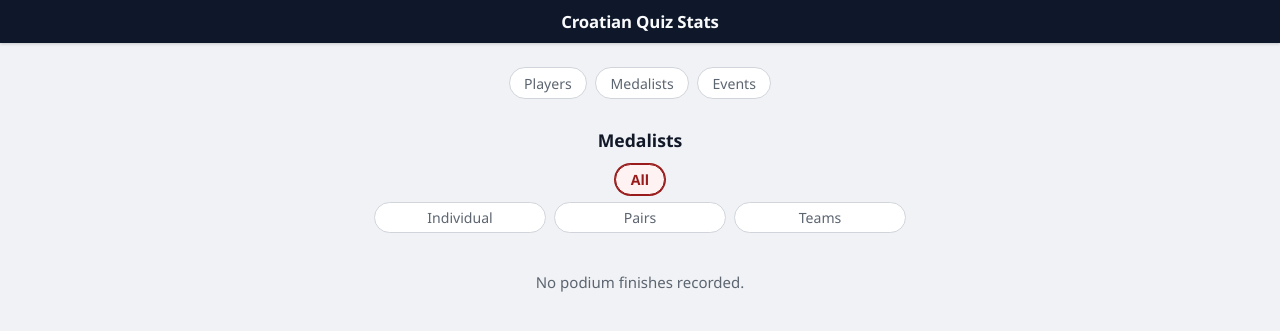
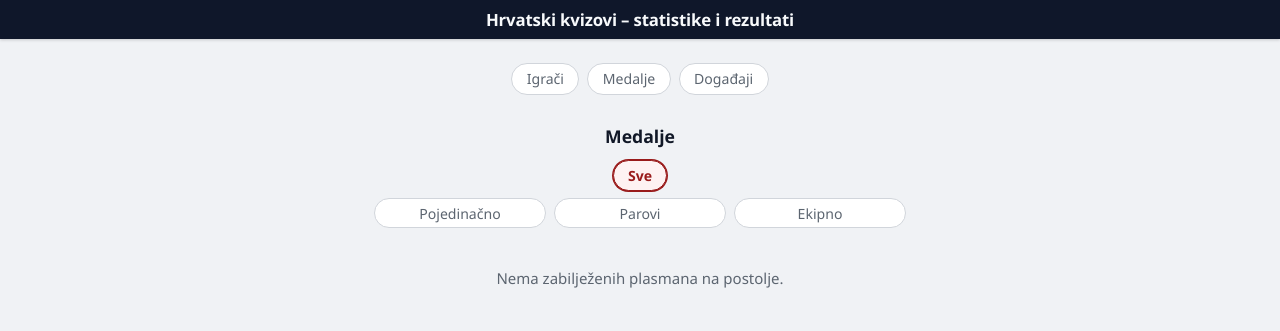
Before and after one commit to git-nt/croatian-quiz-scores, a Python web app: template templates/medals.html in a window 1280 px wide. Shown: the top 331 px of the page. Run offline with Jinja, Linux system fonts and the light colour scheme; the template is opened without the code that fills it, so the values that code supplies are empty.

Commit message:
feat: localise to hr

```diff
--- a/series.json
+++ b/series.json
@@ -29,7 +29,7 @@
   {
     "code": "wqc",
     "name": "WQC",
-    "blurb": "World Quizzing Championships",
+    "blurb": "Svjetsko kvizno prvenstvo",
     "month": 6,
     "defunct": false,
     "category": "hks"
@@ -37,7 +37,7 @@
   {
     "code": "cro",
     "name": "Croatian Open",
-    "blurb": "Individual Croatian Championship",
+    "blurb": "",
     "month": 11,
     "defunct": false,
     "category": "hks"
--- a/static/style.css
+++ b/static/style.css
@@ -147,7 +147,9 @@ table.player-history th.num {
   color: #f8fafc !important;
   text-decoration: none !important;
   letter-spacing: -0.01em;
-  white-space: nowrap;
+  text-align: center;
+  max-width: 100%;
+  line-height: 1.25;
 }
 
 nav.top {
--- a/templates/base.html
+++ b/templates/base.html
@@ -1,22 +1,22 @@
 <!DOCTYPE html>
-<html lang="en">
+<html lang="hr">
 <head>
   <meta charset="utf-8" />
   <meta name="viewport" content="width=device-width, initial-scale=1" />
-  <title>{% block title %}{{ title }}{% endblock %} · Croatian Quiz Events</title>
+  <title>{% block title %}{{ title }}{% endblock %} · Hrvatski kvizovi – statistike i rezultati</title>
   <link rel="stylesheet" href="{{ base_url }}/static/style.css" />
 </head>
 <body>
   <header class="site-bar">
     <div class="site-bar-inner">
-      <a class="site-logo" href="{{ base_url }}/">Croatian Quiz Stats</a>
+      <a class="site-logo" href="{{ base_url }}/">Hrvatski kvizovi – statistike i rezultati</a>
     </div>
   </header>
   <div class="wrap">
     <nav class="top">
-      <a href="{{ base_url }}/" data-exact="1">Players</a>
-      <a href="{{ base_url }}/medals/">Medalists</a>
-      <a href="{{ base_url }}/events/">Events</a>
+      <a href="{{ base_url }}/" data-exact="1">Igrači</a>
+      <a href="{{ base_url }}/medals/">Medalje</a>
+      <a href="{{ base_url }}/events/">Događaji</a>
     </nav>
     <main>
       {% block body %}{% endblock %}
--- a/templates/edp_event.html
+++ b/templates/edp_event.html
@@ -3,11 +3,11 @@
 {% block body %}
 <div class="tournament-hero">
   <h2>EDP {{ year }}</h2>
-  <p class="muted">Ekipno državno prvenstvo — team championship organised by HKS.</p>
+  <p class="muted">Ekipno državno prvenstvo u kvizu.</p>
   {% set di = event_date_for('edp' ~ year) %}
   {% if di %}<p class="event-date-line">{{ di.date }}{% if di.location %} · {{ di.location }}{% endif %}</p>{% endif %}
-  {% if external_link %}<p class="event-report-line"><a class="event-report-link" href="{{ external_link }}" target="_blank" rel="noopener">Report ↗</a></p>{% endif %}
-  <h3 class="event-section-heading">Team Quiz</h3>
+  {% if external_link %}<p class="event-report-line"><a class="event-report-link" href="{{ external_link }}" target="_blank" rel="noopener">Izvještaj ↗</a></p>{% endif %}
+  <h3 class="event-section-heading">Ekipni kviz</h3>
   <ul class="event-podium-list">
     {% for slot in podium %}
     <li>{% if slot.rank == 1 %}🥇{% elif slot.rank == 2 %}🥈{% else %}🥉{% endif %} <strong>{{ slot.team }}</strong><span class="muted small"> ({% for m in slot.members %}<a href="{{ base_url }}/players/{{ player_slug(m) }}/">{{ m }}</a>{% if not loop.last %}, {% endif %}{% endfor %})</span></li>
--- a/templates/medals.html
+++ b/templates/medals.html
@@ -1,7 +1,7 @@
 {% extends "base.html" %}
-{% block title %}Medalists{% endblock %}
+{% block title %}Medalje{% endblock %}
 {% block body %}
-<h2>Medalists</h2>
+<h2>Medalje</h2>
 
 {% macro medal_table(medal_rows, key) %}
 {% if medal_rows %}
@@ -9,7 +9,7 @@
 <table class="data players-list sortable">
   <thead>
     <tr>
-      <th data-col="0" data-type="str">Player</th>
+      <th data-col="0" data-type="str">Igrač</th>
       <th class="num rank-1" data-col="1" data-type="num">G</th>
       <th class="num rank-2" data-col="2" data-type="num">S</th>
       <th class="num rank-3" data-col="3" data-type="num">B</th>
@@ -31,21 +31,21 @@
 </div>
 {% else %}
 <div class="medal-panel" data-key="{{ key }}" hidden>
-<p class="muted">No podium finishes recorded.</p>
+<p class="muted">Nema zabilježenih plasmana na postolje.</p>
 </div>
 {% endif %}
 {% endmacro %}
 
 {# ── Tier 1: root “All” (own row) ── #}
 <div class="tab-bar medals-filter-tier-all" id="T1">
-  <button type="button" class="tab-btn medals-btn-all active" data-t1="all">All</button>
+  <button type="button" class="tab-btn medals-btn-all active" data-t1="all">Sve</button>
 </div>
 
 {# ── Tier 2: Individual | Pairs | Teams ── #}
 <div class="tab-bar medals-filter-root" id="T2">
-  <button type="button" class="tab-btn medals-btn-mode" data-t2="individual">Individual</button>
-  <button type="button" class="tab-btn medals-btn-mode" data-t2="pairs">Pairs</button>
-  <button type="button" class="tab-btn medals-btn-mode" data-t2="teams">Teams</button>
+  <button type="button" class="tab-btn medals-btn-mode" data-t2="individual">Pojedinačno</button>
+  <button type="button" class="tab-btn medals-btn-mode" data-t2="pairs">Parovi</button>
+  <button type="button" class="tab-btn medals-btn-mode" data-t2="teams">Ekipno</button>
 </div>
 
 {# ── Tier 3: sub-category (slate, “All” outline vs solid cats) ── #}
@@ -85,7 +85,7 @@
 {# ══════════ PODIUM SECTIONS ══════════ #}
 
 <div class="podium-section" data-for="individual" hidden>
-  <h2>Podium by event</h2>
+  <h2>Medalje</h2>
   {% for t, podium in events_medals %}
   <div class="event-block" data-cat="{{ 'hks' if is_hks_event(t.key) else 'live' }}" data-series="{{ series_code_from_key(t.key) }}">
     <h3><a href="{{ base_url }}/events/{{ t.key }}/">{{ t.label }}</a></h3>
@@ -98,14 +98,14 @@
       {% endfor %}
     </ul>
     {% else %}
-    <p class="muted small">No top-3 placements for this event.</p>
+    <p class="muted small">Nema plasmana u top 3 na ovom kvizu.</p>
     {% endif %}
   </div>
   {% endfor %}
 </div>
 
 <div class="podium-section" data-for="teams" hidden>
-  <h2>Podium by year</h2>
+  <h2>Medalje</h2>
   {% for entry in edp_by_year %}
   <div class="event-block edp-block" data-tcat="edp">
     <h3><a href="{{ base_url }}/events/edp{{ entry.year }}/">EDP {{ entry.year }}</a></h3>
@@ -139,7 +139,7 @@
 </div>
 
 <div class="podium-section" data-for="pairs" hidden>
-  <h2>Podium by year</h2>
+  <h2>Medalje</h2>
   {% for entry in php_by_year %}
   <div class="event-block edp-block" data-pcat="php">
     <h3><a href="{{ base_url }}/events/php{{ entry.year }}/">PHP {{ entry.year }}</a></h3>
@@ -183,26 +183,26 @@
   var podiums = document.querySelectorAll('.podium-section');
 
   var t3Opts = {
-    individual: [{k:'all',l:'All'},{k:'live',l:'Live Events'},{k:'hks',l:'HKS'}],
-    pairs:      [{k:'all',l:'All'},{k:'live',l:'Live Events'},{k:'php',l:'PHP'}],
-    teams:      [{k:'all',l:'All'},{k:'live',l:'Live Events'},{k:'edp',l:'EDP'}]
+    individual: [{k:'all',l:'Sve'},{k:'live',l:'Open kvizovi'},{k:'hks',l:'HKS'}],
+    pairs:      [{k:'all',l:'Sve'},{k:'live',l:'Open kvizovi'},{k:'php',l:'PHP'}],
+    teams:      [{k:'all',l:'Sve'},{k:'live',l:'Open kvizovi'},{k:'edp',l:'EDP'}]
   };
 
   var t4Pills = {
     'individual-live': [
-      {c:'',l:'All'},
+      {c:'',l:'Sve'},
       {% for s in series if s.category == "live" %}{c:'{{ s.code }}',l:'{{ s.name }}'},{% endfor %}
     ],
     'individual-hks': [
-      {c:'',l:'All'},
+      {c:'',l:'Sve'},
       {% for s in series if s.category == "hks" %}{c:'{{ s.code }}',l:'{{ s.name }}'},{% endfor %}
     ],
     'teams-live': [
-      {c:'',l:'All'},
+      {c:'',l:'Sve'},
       {% for s in live_team_series %}{c:'{{ s.code }}',l:'{{ s.name }}'},{% endfor %}
     ],
     'pairs-live': [
-      {c:'',l:'All'},
+      {c:'',l:'Sve'},
       {% for s in live_pair_series %}{c:'{{ s.code }}',l:'{{ s.name }}'},{% endfor %}
     ]
   };
--- a/templates/php_event.html
+++ b/templates/php_event.html
@@ -3,11 +3,11 @@
 {% block body %}
 <div class="tournament-hero">
   <h2>PHP {{ year }}</h2>
-  <p class="muted">Prvenstvo Hrvatske u mješovitim parovima — mixed pairs championship organised by HKS.</p>
+  <p class="muted">Prvenstvo Hrvatske u mješovitim parovima.</p>
   {% set di = event_date_for('php' ~ year) %}
   {% if di %}<p class="event-date-line">{{ di.date }}{% if di.location %} · {{ di.location }}{% endif %}</p>{% endif %}
-  {% if external_link %}<p class="event-report-line"><a class="event-report-link" href="{{ external_link }}" target="_blank" rel="noopener">Report ↗</a></p>{% endif %}
-  <h3 class="event-section-heading">Pairs Quiz</h3>
+  {% if external_link %}<p class="event-report-line"><a class="event-report-link" href="{{ external_link }}" target="_blank" rel="noopener">Izvještaj ↗</a></p>{% endif %}
+  <h3 class="event-section-heading">Kviz parova</h3>
   <ul class="event-podium-list">
     {% for slot in podium %}
     <li>{% if slot.rank == 1 %}🥇{% elif slot.rank == 2 %}🥈{% else %}🥉{% endif %} {% for p in slot.players %}<a href="{{ base_url }}/players/{{ player_slug(p) }}/">{{ p }}</a>{% if not loop.last %} / {% endif %}{% endfor %}</li>
```
Also changed, not shown: build.py (+7 -7 lines), templates/player.html (+33 -34 lines), templates/players.html (+4 -4 lines), templates/tournament.html (+14 -15 lines), templates/tournaments.html (+6 -6 lines).
